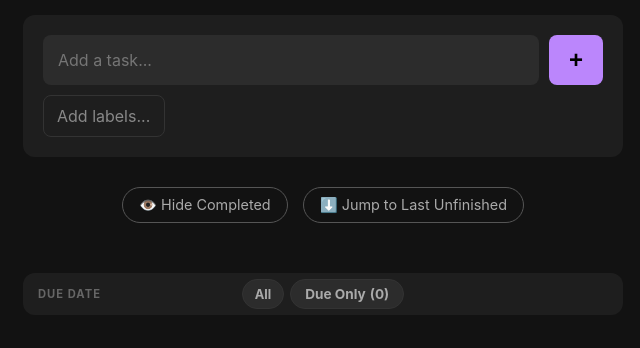
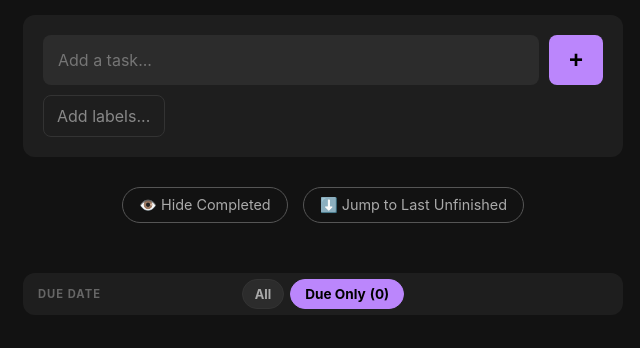
Before and after one commit to dafioram/SimpleTaskList, a Flask app: page /?due_only=1 in a window 1280 px wide. Shown: the top 348 px of the page, without its empty margins (317-957 px from the left). Run offline with Flask 3, Linux system fonts and the light colour scheme; data that the repository does not hold is empty.

Commit message:
highlight due only when its clicked

```diff
--- a/templates/index.html
+++ b/templates/index.html
@@ -435,12 +435,12 @@
 
 	<div style="background: #1e1e1e; padding: 6px 15px; border-radius: 12px; display: flex; align-items: center; justify-content: space-between;">
             <div style="font-size: 0.7rem; color: #666; text-transform: uppercase; font-weight: bold; letter-spacing: 1px; user-select: none; width: 85px;">Due Date</div>
-            <div class="filter-bar" style="display: flex; margin-bottom: 0; gap: 6px;">
-                <a href="/?{% if active_filter %}label={{ active_filter }}{% endif %}{% if active_assignee %}&assignee={{ active_assignee }}{% endif %}" class="filter-pill {{ 'active' if active_due != '1' }}" style="padding: 4px 12px; font-size: 0.8rem;">All</a>
-				<a href="?due_only=1" class="filter-pill flex items-center">Due Only
-				<span style="margin-left: 4px;"> ({{ due_count }})</span>
-			</a>
-            </div>
+			<div class="filter-bar" style="display: flex; margin-bottom: 0; gap: 6px;">
+				<a href="/?{% if active_filter %}label={{ active_filter }}{% endif %}{% if active_assignee %}&assignee={{ active_assignee }}{% endif %}" class="filter-pill {{ 'active' if active_due != '1' }}" style="padding: 4px 12px; font-size: 0.8rem;">All</a>
+				<a href="?due_only=1" class="filter-pill flex items-center {{ 'active' if active_due == '1' }}">Due Only
+					<span style="margin-left: 4px;"> ({{ due_count }})</span>
+				</a>
+			</div>
             <div style="width: 85px;"></div>
         </div>
 
```
